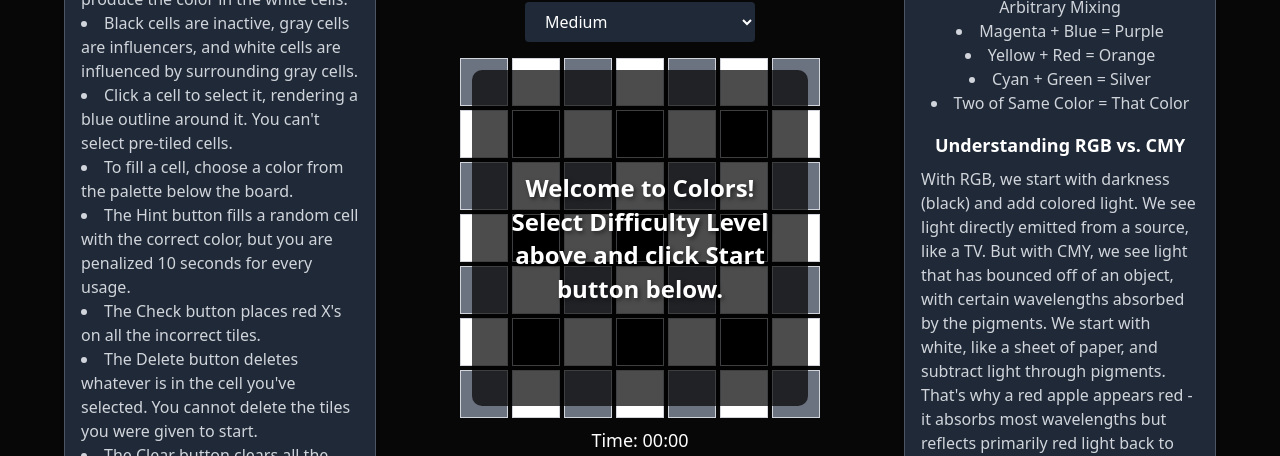
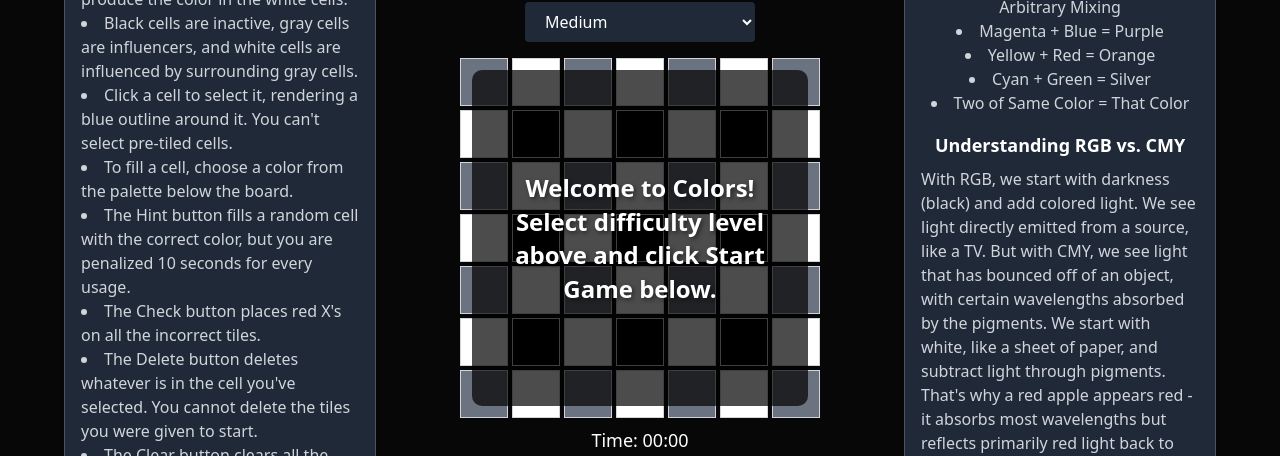
Before and after one commit to schlajo/colors-game, a React (Vite) app: page / in a window 1280 px wide. Shown: the part 298-754 px from the top of the page. Built offline with nearby package versions, Linux system fonts and the light colour scheme.

Commit message:
Made it so the Introduction message doesn't reemerge to lay over the Congratulations message when a game is won.

```diff
--- a/src/App.jsx
+++ b/src/App.jsx
@@ -158,7 +158,7 @@ const App = () => {
     setShowCongrats(true);
     setGameStarted(false);
     setIsPaused(false);
-      setShowWelcomeOverlay(true);
+    // Remove or comment out: setShowWelcomeOverlay(true);
   }, 1000);
 };
 
@@ -413,10 +413,10 @@ const App = () => {
                 </div>
               </div>
             )}
-            {showWelcomeOverlay && (
+           {showWelcomeOverlay && !showCongrats && (
   <div className="welcome-overlay">
     <div className="welcome-message">
-                  Welcome to Colors! Select Difficulty Level above and click Start button below.
+      Welcome to Colors! Select difficulty level above and click Start Game below.
     </div>
   </div>
 )}
```
Lines whose indentation alone changed are shown as unchanged.
